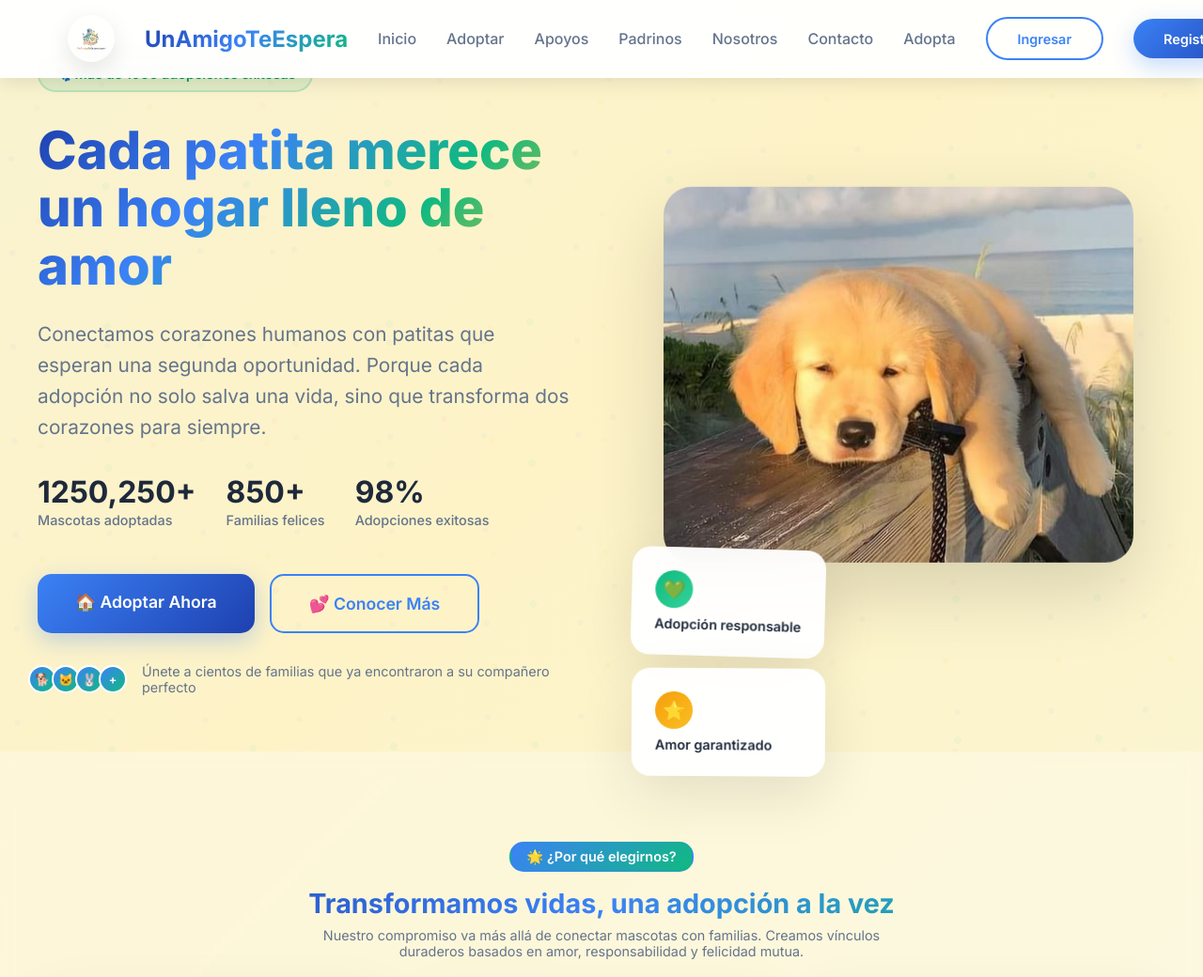
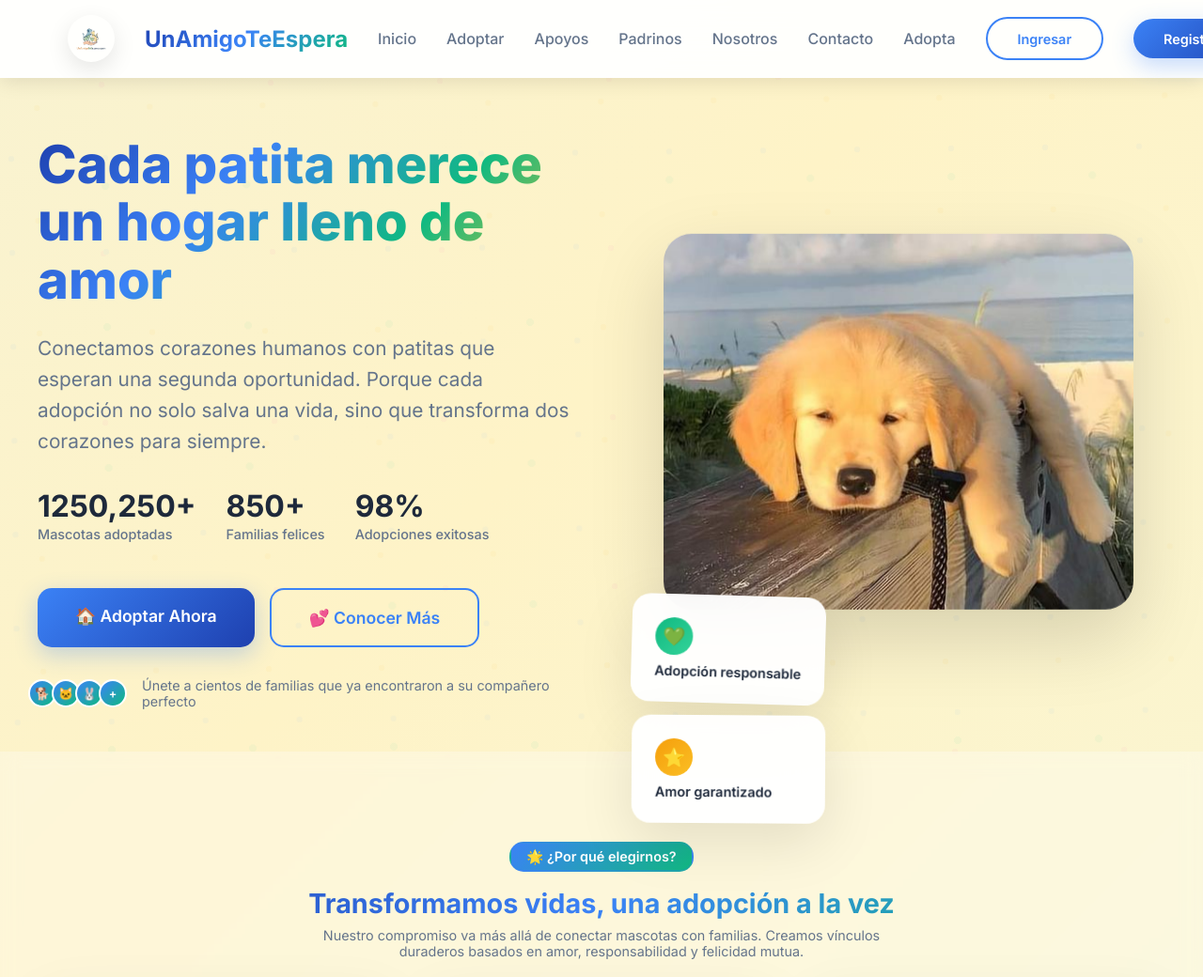
Before and after one commit to UzielS23/UnAmigoTeEspera, a Flask app: page / in a window 1280 px wide. Shown: the top 1040 px of the page at 94% size. Run offline with Flask 3, Linux system fonts and the light colour scheme.

Commit message:
nueva version ya edite lo que salia error y el responsivo

```diff
--- a/templates/dashboard.html
+++ b/templates/dashboard.html
@@ -200,9 +200,11 @@
             min-height: 100vh;
             display: flex;
             align-items: center;
-            padding: 0 2rem;
+           padding: 100px 2rem 0 2rem;
+
             position: relative;
             z-index: 1;
+
         }
 
         .hero-container {
@@ -415,6 +417,8 @@
             margin-bottom: 2rem;
             border: 2px solid rgba(59, 130, 246, 0.2);
         }
+
+
 
         .section-title {
             font-size: 3rem;
@@ -1261,7 +1265,6 @@
     <section class="hero-section" id="inicio">
         <div class="hero-container">
             <div class="hero-content">
-                <div class="hero-badge">🐾 Más de 1000 adopciones exitosas</div>
 
                 <h1 class="hero-title">
                     Cada patita merece un hogar lleno de amor
```
